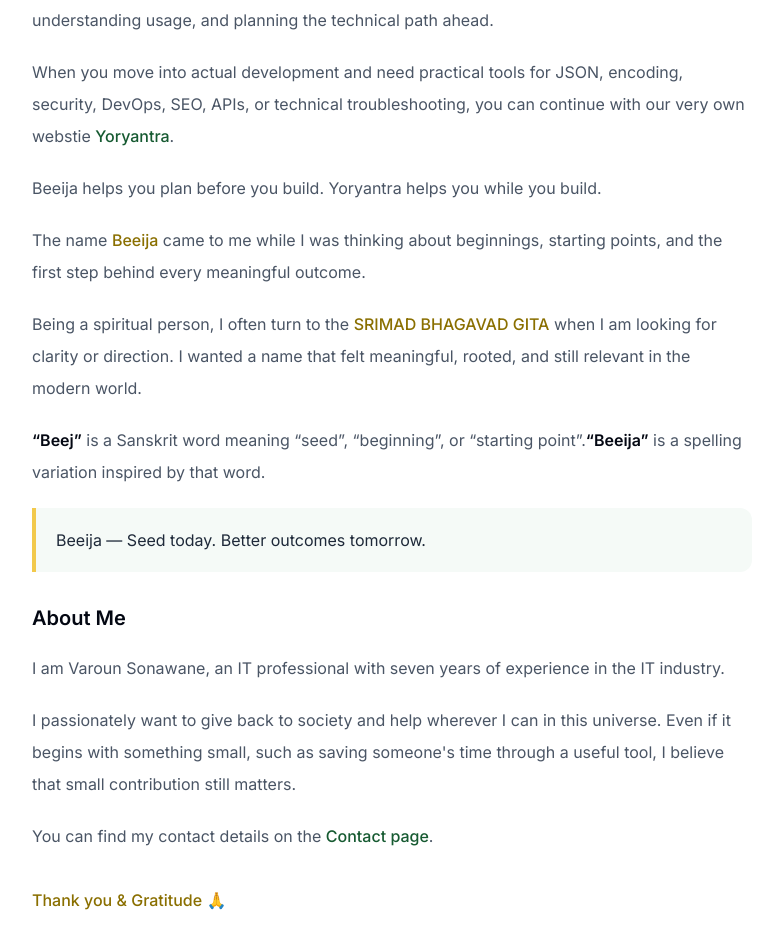
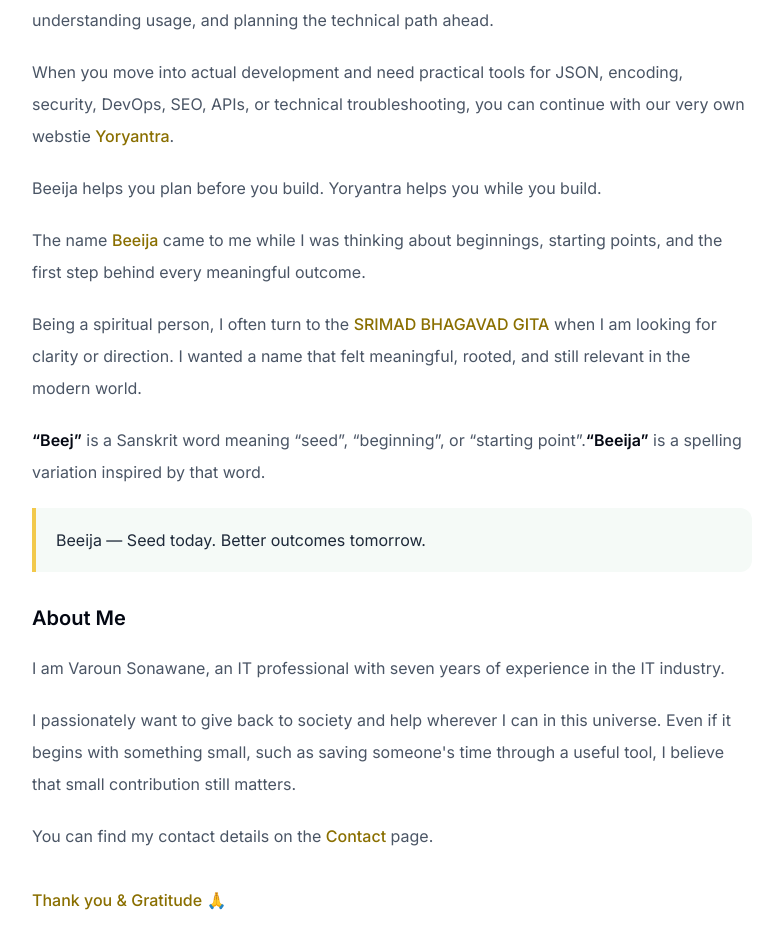
Before and after one commit to vaarunsonawwane-ops/beeija, a Next.js app: page /about in a window 1280 px wide. Shown: the part 1381-2332 px from the top of the page, without its empty margins (248-1023 px from the left). Built offline with nearby package versions, Linux system fonts and the light colour scheme.

Commit message:
Update page.tsx

```diff
--- a/app/about/page.tsx
+++ b/app/about/page.tsx
@@ -100,7 +100,7 @@
               href="https://yoryantra.com"
               target="_blank"
               rel="noopener noreferrer"
-              className="font-medium text-[var(--green)] transition-colors duration-200 hover:!text-[var(--yellow-dark)]"
+              className="font-medium text-[var(--yellow-dark)] transition-colors duration-200"
             >
               Yoryantra
             </a>
@@ -165,11 +165,11 @@
             You can find my contact details on the{" "}
             <Link
               href="/contact"
-              className="font-medium text-[var(--green)] transition-colors duration-200 hover:!text-[var(--yellow-dark)]"
+              className="font-medium text-[var(--yellow-dark)] transition-colors duration-200"
             >
-              Contact page
-            </Link>
-            .
+              Contact
+            </Link>{" "}
+            page.
           </p>
 
           <p className="pt-3 font-medium text-[var(--yellow-dark)]">
```
